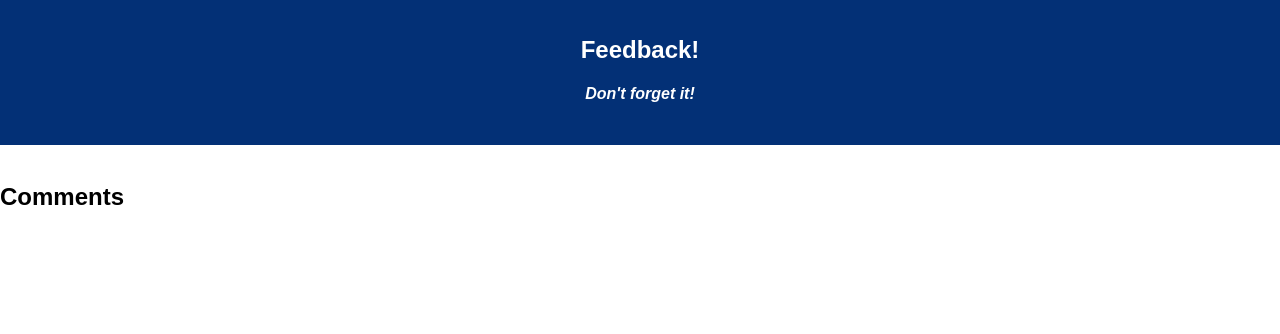
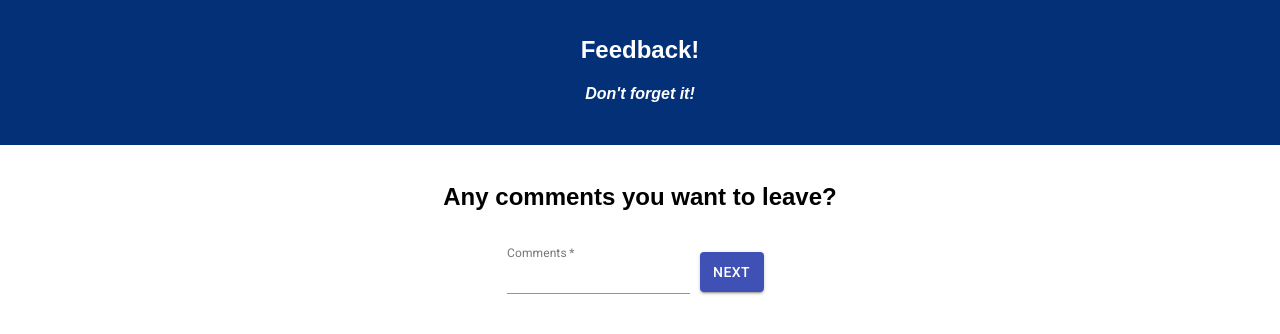
Before and after one commit to cassidyfoust/redux-feedback-loop-FINAL, a React (Create React App) app: page /#/comments in a window 1280 px wide. Shown: the top 334 px of the page. Built offline with nearby package versions, Linux system fonts and the light colour scheme.

Commit message:
added all routers and pages git push origin master

```diff
--- a/package.json
+++ b/package.json
@@ -5,10 +5,12 @@
   "proxy": "http://localhost:5000",
   "dependencies": {
     "@material-ui/core": "^4.4.3",
+    "@material-ui/styles": "^4.4.3",
     "axios": "^0.17.1",
     "pg": "^7.4.1",
     "react": "^16.8.6",
     "react-dom": "^16.8.6",
+    "react-router-dom": "^5.1.0",
     "react-scripts": "^3.0.1"
   },
   "devDependencies": {
--- a/public/index.html
+++ b/public/index.html
@@ -4,6 +4,7 @@
     <meta charset="utf-8">
     <meta name="viewport" content="width=device-width, initial-scale=1, shrink-to-fit=no">
     <meta name="theme-color" content="#000000">
+<link rel="stylesheet" href="https://fonts.googleapis.com/css?family=Roboto:300,400,500,700&display=swap" />
     <!--
       manifest.json provides metadata used when your web app is added to the
       homescreen on Android. See https://developers.google.com/web/fundamentals/engage-and-retain/web-app-manifest/
--- a/src/components/App/App.css
+++ b/src/components/App/App.css
@@ -16,3 +16,19 @@
 .App-intro {
   font-size: large;
 }
+
+.component {
+  display: flex;
+  justify-content: center;
+  align-items: flex-end;
+}
+
+.summary {
+  text-align: center;
+  padding: 20px;
+}
+
+.btn {
+  height: 40px;
+  align-self: flex-end;
+}
--- a/src/components/Comments/Comments.js
+++ b/src/components/Comments/Comments.js
@@ -1,13 +1,52 @@
 import React, { Component } from 'react';
+import TextField from '@material-ui/core/TextField';
+import { Button, createMuiTheme, MuiThemeProvider } from '@material-ui/core';
+
+const theme = createMuiTheme({
+    overrides: {
+        MuiButton: {
+            root: {
+                margin: "10px",
+                padding: "10px"
+            }
+        }
+    }
+});
 
 class Comments extends Component {
 
+    handleClick = () => {
+        console.log('clicked next!')
+        this.props.history.push('/review')
+    }
+
     render() {
         return (
-            <div>
-                <h2>Comments</h2>
-
-            </div>
+            <>
+                <MuiThemeProvider theme={theme}>
+                    <div className="component">
+                        <h2>Any comments you want to leave?</h2>
+                    </div>
+                    <div className="component">
+                        <TextField
+                            id="standard-number"
+                            label="Comments"
+                            // value={values.age}
+                            // onChange={handleChange('age')}
+                            type="number"
+                            // className={classes.textField}
+                            InputLabelProps={{
+                                shrink: true,
+                            }}
+                            margin="normal"
+                            required={true}
+                        />
+                        <Button className="btn" variant="contained" color="primary" onClick={this.handleClick}>
+                            Next
+                    </Button>
+                    </div>
+                </MuiThemeProvider>
+            </>
         )
     };
 }
--- a/src/components/Feeling/Feeling.js
+++ b/src/components/Feeling/Feeling.js
@@ -1,12 +1,52 @@
 import React, { Component } from 'react';
+import TextField from '@material-ui/core/TextField';
+import { Button, createMuiTheme , MuiThemeProvider} from '@material-ui/core';
+
+const theme = createMuiTheme ({
+    overrides: {
+        MuiButton: {
+            root: {
+                margin: "10px",
+                padding: "10px"
+            }
+        }
+    }
+});
 
 class Feeling extends Component {
 
+    handleClick = () => {
+        console.log('clicked next!')
+        this.props.history.push('/understanding')
+    }
+
     render() {
         return (
-            <div>
-                <h2>Feeling</h2>
-            </div>
+            <>
+                <MuiThemeProvider theme={theme}>
+            <div className="component">
+                <h2>How are you feeling today?</h2>
+                </div>
+            <div className="component">
+                <TextField
+                    id="standard-number"
+                    label="Feeling?"
+                    // value={values.age}
+                    // onChange={handleChange('age')}
+                    type="number"
+                    // className={classes.textField}
+                    InputLabelProps={{
+                        shrink: true,
+                    }}
+                    margin="normal"
+                    required={true}
+                />
+                    <Button className="btn" variant="contained" color="primary" onClick={this.handleClick}>
+                        Next
+                    </Button>
+                </div>
+                </MuiThemeProvider>
+                </>
         )
     };
 }
--- a/src/components/Review/Review.js
+++ b/src/components/Review/Review.js
@@ -1,13 +1,51 @@
 import React, { Component } from 'react';
+import TextField from '@material-ui/core/TextField';
+import { Button, createMuiTheme, MuiThemeProvider } from '@material-ui/core';
+
+const theme = createMuiTheme({
+    overrides: {
+        MuiButton: {
+            root: {
+                margin: "10px",
+                padding: "10px"
+            }
+        }
+    }
+});
 
 class Review extends Component {
 
+    handleClick = () => {
+        console.log('clicked next!')
+        // this.props.history.push('/review')
+    }
+
     render() {
         return (
-            <div>
-                <h2>Review</h2>
-
-            </div>
+            <>
+                <MuiThemeProvider theme={theme}>
+                    <div className="component">
+                        <h2>Review Your Feedback</h2>
+                    </div>
+                    <div className="summary">
+                       Feelings:
+                       <br></br>
+                       <br></br>
+                       Understanding:
+                       <br></br>
+                       <br></br>
+                       Support:
+                       <br></br>
+                        <br></br>
+                        Comments:
+                        </div>
+                        <div className="component">
+                        <Button className="btn" variant="contained" color="primary" onClick={this.handleClick}>
+                            Submit
+                    </Button>
+                    </div>
+                </MuiThemeProvider>
+            </>
         )
     };
 }
--- a/src/components/Support/Support.js
+++ b/src/components/Support/Support.js
@@ -1,13 +1,52 @@
 import React, { Component } from 'react';
+import TextField from '@material-ui/core/TextField';
+import { Button, createMuiTheme, MuiThemeProvider } from '@material-ui/core';
+
+const theme = createMuiTheme({
+    overrides: {
+        MuiButton: {
+            root: {
+                margin: "10px",
+                padding: "10px"
+            }
+        }
+    }
+});
 
 class Support extends Component {
 
+    handleClick = () => {
+        console.log('clicked next!')
+        this.props.history.push('/comments')
+    }
+
     render() {
         return (
-            <div>
-                <h2>Support</h2>
-
-            </div>
+            <>
+                <MuiThemeProvider theme={theme}>
+                    <div className="component">
+                        <h2>How well are you being supported?</h2>
+                    </div>
+                    <div className="component">
+                        <TextField
+                            id="standard-number"
+                            label="Support?"
+                            // value={values.age}
+                            // onChange={handleChange('age')}
+                            type="number"
+                            // className={classes.textField}
+                            InputLabelProps={{
+                                shrink: true,
+                            }}
+                            margin="normal"
+                            required={true}
+                        />
+                        <Button className="btn" variant="contained" color="primary" onClick={this.handleClick}>
+                            Next
+                    </Button>
+                    </div>
+                </MuiThemeProvider>
+            </>
         )
     };
 }
--- a/src/components/Understanding/Understanding.js
+++ b/src/components/Understanding/Understanding.js
@@ -1,12 +1,52 @@
 import React, { Component } from 'react';
+import TextField from '@material-ui/core/TextField';
+import { Button, createMuiTheme, MuiThemeProvider } from '@material-ui/core';
+
+const theme = createMuiTheme({
+    overrides: {
+        MuiButton: {
+            root: {
+                margin: "10px",
+                padding: "10px"
+            }
+        }
+    }
+});
 
 class Understanding extends Component {
 
+    handleClick = () => {
+        console.log('clicked next!')
+        this.props.history.push('/support')
+    }
+
     render() {
         return (
-            <div>
-                <h2>Understanding</h2>
-            </div>
+            <>
+                <MuiThemeProvider theme={theme}>
+                    <div className="component">
+                        <h2>How well are you understanding the content?</h2>
+                    </div>
+                    <div className="component">
+                        <TextField
+                            id="standard-number"
+                            label="Understanding?"
+                            // value={values.age}
+                            // onChange={handleChange('age')}
+                            type="number"
+                            // className={classes.textField}
+                            InputLabelProps={{
+                                shrink: true,
+                            }}
+                            margin="normal"
+                            required={true}
+                        />
+                        <Button className="btn" variant="contained" color="primary" onClick={this.handleClick}>
+                            Next
+                    </Button>
+                    </div>
+                </MuiThemeProvider>
+            </>
         )
     };
 }
```
Also changed, not shown: 1 other file (tests, documents, lock files or other folders).
